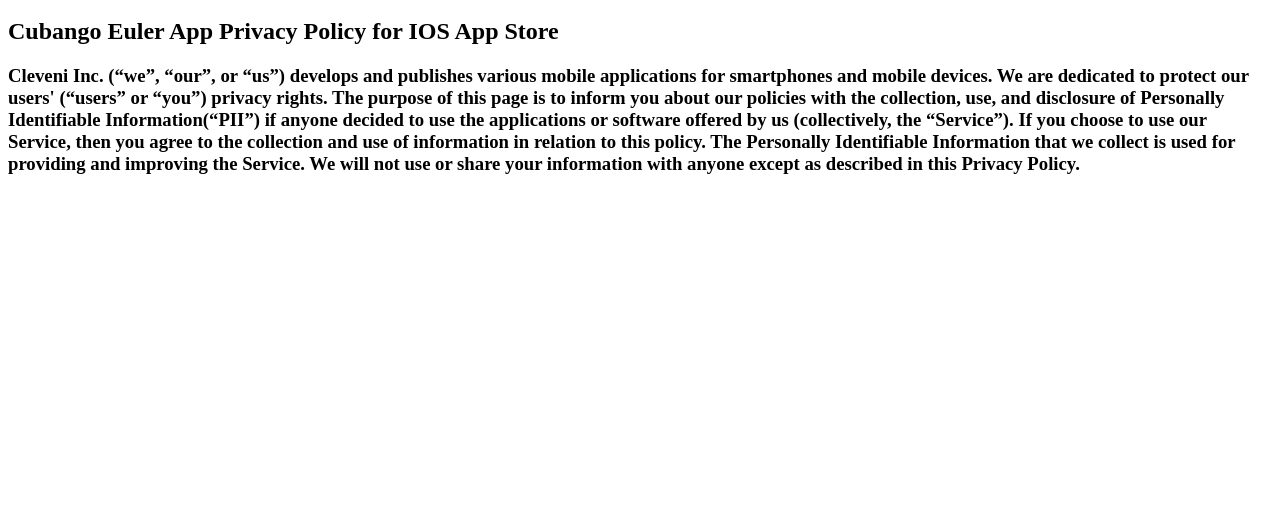
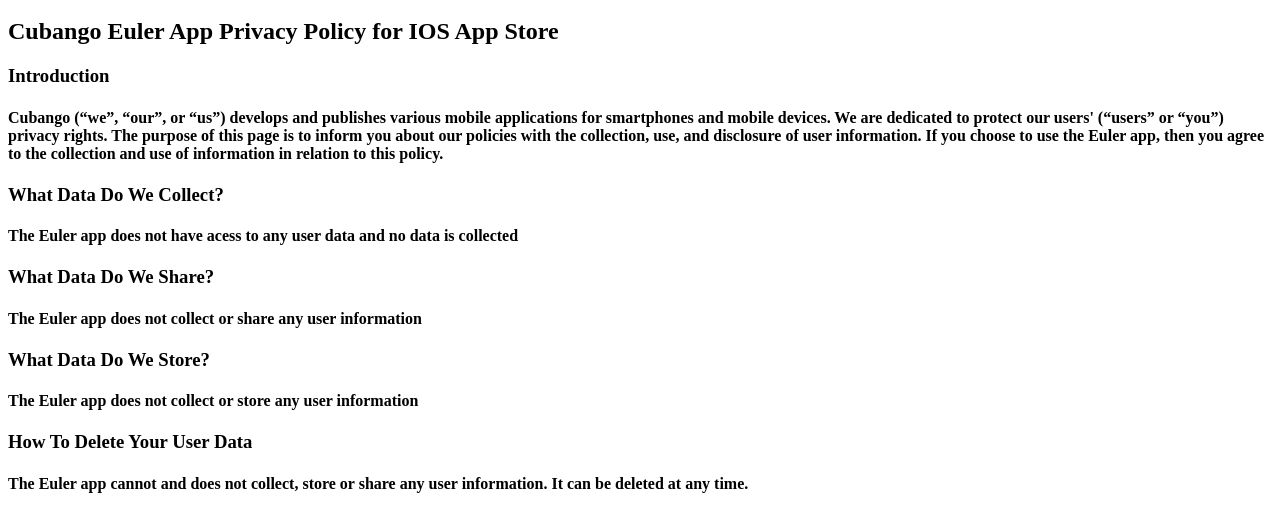
Before and after one commit to Siemon-Joubert/cubango-privacy-policy, a plain HTML site: page index.html in a window 1280 px wide. Shown: the part 48-580 px from the top of the page. Drawn offline with Linux system fonts and the light colour scheme.

Commit message:
Update index.html

```diff
--- a/index.html
+++ b/index.html
@@ -2,4 +2,22 @@
 
 <h2> Cubango Euler App Privacy Policy for IOS App Store </h2>
 
-<h3> Cleveni Inc. (“we”, “our”, or “us”) develops and publishes various mobile applications for smartphones and mobile devices. We are dedicated to protect our users' (“users” or “you”) privacy rights. The purpose of this page is to inform you about our policies with the collection, use, and disclosure of Personally Identifiable Information(“PII”) if anyone decided to use the applications or software offered by us (collectively, the “Service”). If you choose to use our Service, then you agree to the collection and use of information in relation to this policy. The Personally Identifiable Information that we collect is used for providing and improving the Service. We will not use or share your information with anyone except as described in this Privacy Policy. </h3>
+<h3> Introduction </h3>
+
+<h4> Cubango (“we”, “our”, or “us”) develops and publishes various mobile applications for smartphones and mobile devices. We are dedicated to protect our users' (“users” or “you”) privacy rights. The purpose of this page is to inform you about our policies with the collection, use, and disclosure of user information. If you choose to use the Euler app, then you agree to the collection and use of information in relation to this policy.  </h4>
+
+<h3> What Data Do We Collect? </h3>
+
+<h4> The Euler app does not have acess to any user data and no data is collected </h4>
+
+<h3> What Data Do We Share? </h3>
+
+<h4> The Euler app does not collect or share any user information </h4>
+
+<h3> What Data Do We Store? </h3>
+
+<h4> The Euler app does not collect or store any user information </h4>
+
+<h3> How To Delete Your User Data </h3>
+
+<h4> The Euler app cannot and does not collect, store or share any user information.  It can be deleted at any time. </h4>
```
